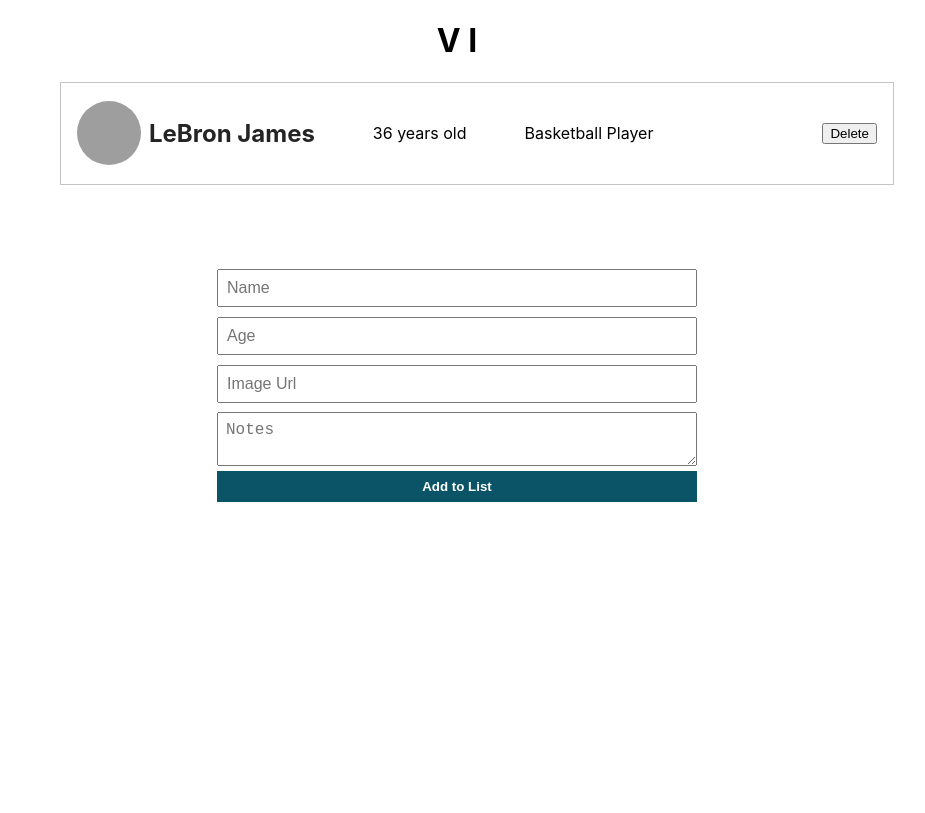
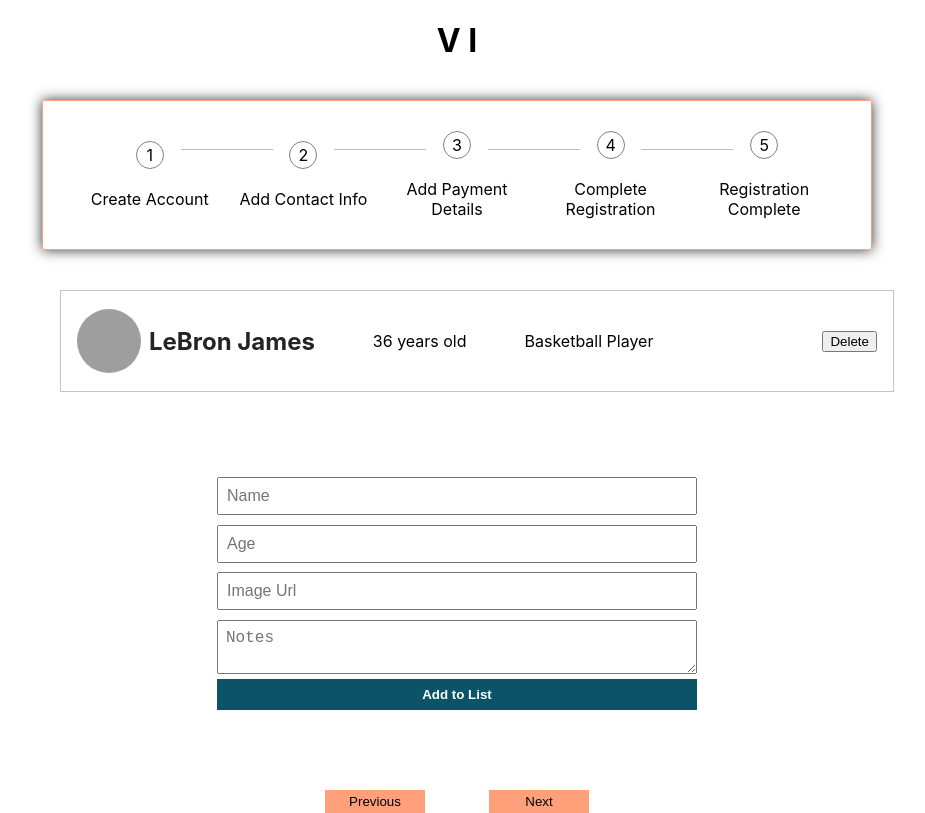
Before and after one commit to akshajmody/react-template, a React app: page / in a window 1280 px wide. Shown: the whole page, without its empty margins (183-1108 px from the left). Built offline with nearby package versions, Linux system fonts and the light colour scheme; grey boxes are pictures that could not be loaded.

Commit message:
implement hooks stepper

```diff
--- a/package.json
+++ b/package.json
@@ -14,6 +14,7 @@
   "license": "UNLICENSED",
   "dependencies": {
     "axios": "^0.21.1",
+    "prop-types": "^15.7.2",
     "react": "^17.0.2",
     "react-dom": "^17.0.2",
     "tslib": "^2.2.0",
--- a/src/App.css
+++ b/src/App.css
@@ -90,3 +90,34 @@
   color: white;
   border: none;
 }
+
+.stepper-container-horizontal {
+  border: 1px solid lightsalmon;
+  box-shadow: 0 0 13px #333;
+  border-radius: 3px;
+  margin: 40px auto;
+  padding: 30px;
+  width: 60%;
+}
+.stepper-container-vertical {
+  border: 1px solid lightsalmon;
+  box-shadow: 0 0 13px #333;
+  border-radius: 3px;
+  margin: 40px auto;
+  padding: 30px;
+  width: 15%;
+  height: auto;
+  display: flex;
+  flex-direction: column;
+  justify-content: center;
+}
+.buttons-container {
+  text-align: center;
+}
+.buttons-container button {
+  margin: 0 2rem;
+  width: 100px;
+  padding: 4px;
+  background-color: lightsalmon;
+  border: none;
+}
--- a/src/App.tsx
+++ b/src/App.tsx
@@ -2,8 +2,10 @@
 import './App.css';
 import AddToList from './components/AddToList';
 import List from './components/List';
+import Stepper from './components/Stepper';
 
 import { IState } from './types/People';
+import { StepProps } from './types/StepperProps';
 
 function App() {
   const [people, setPeople] = useState<IState['people']>([
@@ -14,16 +16,36 @@
       note: 'Basketball Player',
     },
   ]);
+  const [currentStep, setCurrentStep] = useState<number>(1);
 
-  people.map((person) => {
-    person.age;
-  });
+  const stepsArray = [
+    'Create Account',
+    'Add Contact Info',
+    'Add Payment Details',
+    'Complete Registration',
+    'Registration Complete',
+  ];
+
+  const handleClick = (clickType?: string): void => {
+    let newStep = currentStep;
+    clickType === 'next' ? newStep++ : newStep--;
+    if (newStep > 0 && newStep <= 5) {
+      setCurrentStep(newStep);
+    }
+  };
 
   return (
     <div className="App">
       <h1>V I </h1>
+      <div className="stepper-container-horizontal">
+        <Stepper currentStepNumber={currentStep - 1} steps={stepsArray} />
+      </div>
       <List people={people} setPeople={setPeople} />
       <AddToList people={people} setPeople={setPeople} />
+      <div className="buttons-container">
+        <button onClick={() => handleClick()}>Previous</button>
+        <button onClick={() => handleClick('next')}>Next</button>
+      </div>
     </div>
   );
 }
--- /dev/null
+++ b/src/components/Stepper.css
@@ -0,0 +1,76 @@
+.stepper-wrapper-horizontal {
+  display: flex;
+  justify-content: space-between;
+}
+.stepper-wrapper-horizontal .step-wrapper {
+  width: 23%;
+  display: flex;
+  flex-direction: column;
+  align-items: center;
+  justify-content: center;
+  position: relative;
+}
+.stepper-wrapper-horizontal .step-number {
+  border-radius: 50%;
+  border: 1px solid grey;
+  width: 20px;
+  height: 20px;
+  padding: 3px;
+  text-align: center;
+  margin-bottom: 1.2rem;
+}
+.stepper-wrapper-horizontal .divider-line {
+  height: 1px;
+  background-color: #bdbdbd;
+  position: absolute;
+  top: 20%;
+  left: 70%;
+}
+.stepper-wrapper-horizontal .divider-line-2 {
+  width: 296%;
+}
+.stepper-wrapper-horizontal .divider-line-3 {
+  width: 125%;
+}
+.stepper-wrapper-horizontal .divider-line-4 {
+  width: 70%;
+}
+.stepper-wrapper-horizontal .divider-line-5 {
+  width: 60%;
+}
+.stepper-wrapper-vertical .step-wrapper {
+  display: flex;
+  align-items: center;
+  margin-bottom: 1.2rem;
+  position: relative;
+}
+.stepper-wrapper-vertical .step-number {
+  border-radius: 50%;
+  width: 18px;
+  height: 18px;
+  padding: 4.5px 4px 4px;
+  text-align: center;
+  font-size: 95%;
+}
+.stepper-wrapper-vertical .step-description {
+  margin-left: 1.2rem;
+  padding-bottom: 3px;
+}
+.stepper-wrapper-vertical .divider-line {
+  height: 17px;
+  width: 1px;
+  background-color: #bdbdbd;
+  position: absolute;
+  top: 100%;
+  left: 6.4%;
+}
+.step-number-selected {
+  border: 1px solid #bdbdbd;
+  color: #fff;
+}
+.step-number-disabled {
+  border: 1px solid #838383;
+}
+.step-description-active {
+  font-weight: bold;
+}
--- /dev/null
+++ b/src/components/Stepper.tsx
@@ -0,0 +1,50 @@
+import React, { useState, useEffect } from 'react';
+import './Stepper.css';
+import { StepProps as Props } from '../types/StepperProps';
+
+const Stepper: React.FC<Props> = ({ steps, currentStepNumber = 1 }) => {
+  const [stepState, setStepState] = useState<any>([]);
+
+  useEffect(() => {
+    let createSteps = steps.map((step, idx) => ({
+      description: step,
+      completed: idx < currentStepNumber - 1,
+      selected: idx <= currentStepNumber - 1,
+      highlighted: idx === currentStepNumber - 1,
+    }));
+
+    setStepState(createSteps);
+  }, [steps, currentStepNumber]);
+
+  return (
+    <div className="stepper-wrapper-horizontal">
+      {stepState.map(
+        ({ selected, completed, highlighted, description }, idx) => (
+          <div className="step-wrapper" key={idx}>
+            <div
+              className={`step-number step-number-${
+                selected ? 'active' : 'disabled'
+              }`}
+            >
+              {completed ? '✔' : idx + 1}
+            </div>
+            <div
+              className={`step-description ${
+                highlighted ? 'step-description-active' : ''
+              }`}
+            >
+              {description}
+            </div>
+            {idx + 1 !== stepState.length && (
+              <div
+                className={`divider-line divider-line-${stepState.length}`}
+              ></div>
+            )}
+          </div>
+        )
+      )}
+    </div>
+  );
+};
+
+export default Stepper;
--- /dev/null
+++ b/src/types/StepperProps.ts
@@ -0,0 +1,4 @@
+export interface StepProps {
+  currentStepNumber: number;
+  steps: string[];
+}
```
Also changed, not shown: 1 other file (tests, documents, lock files or other folders).
